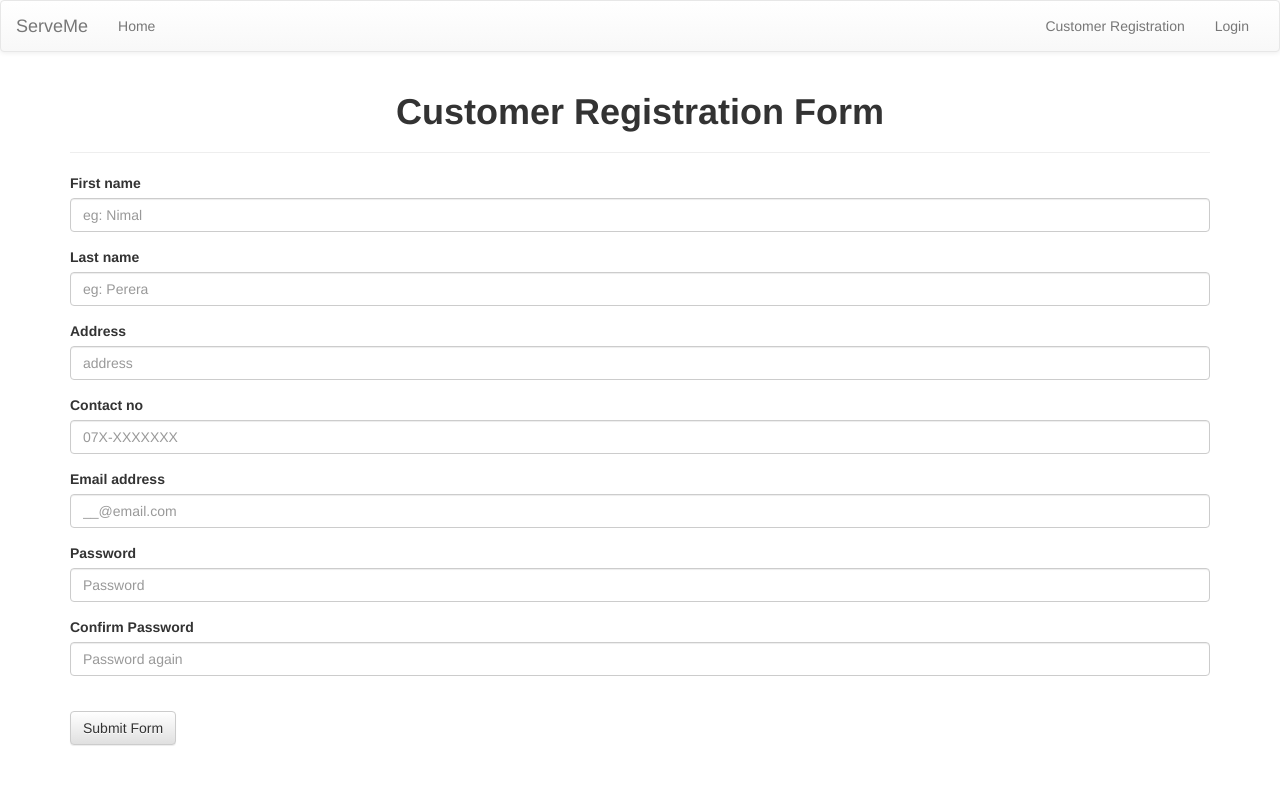
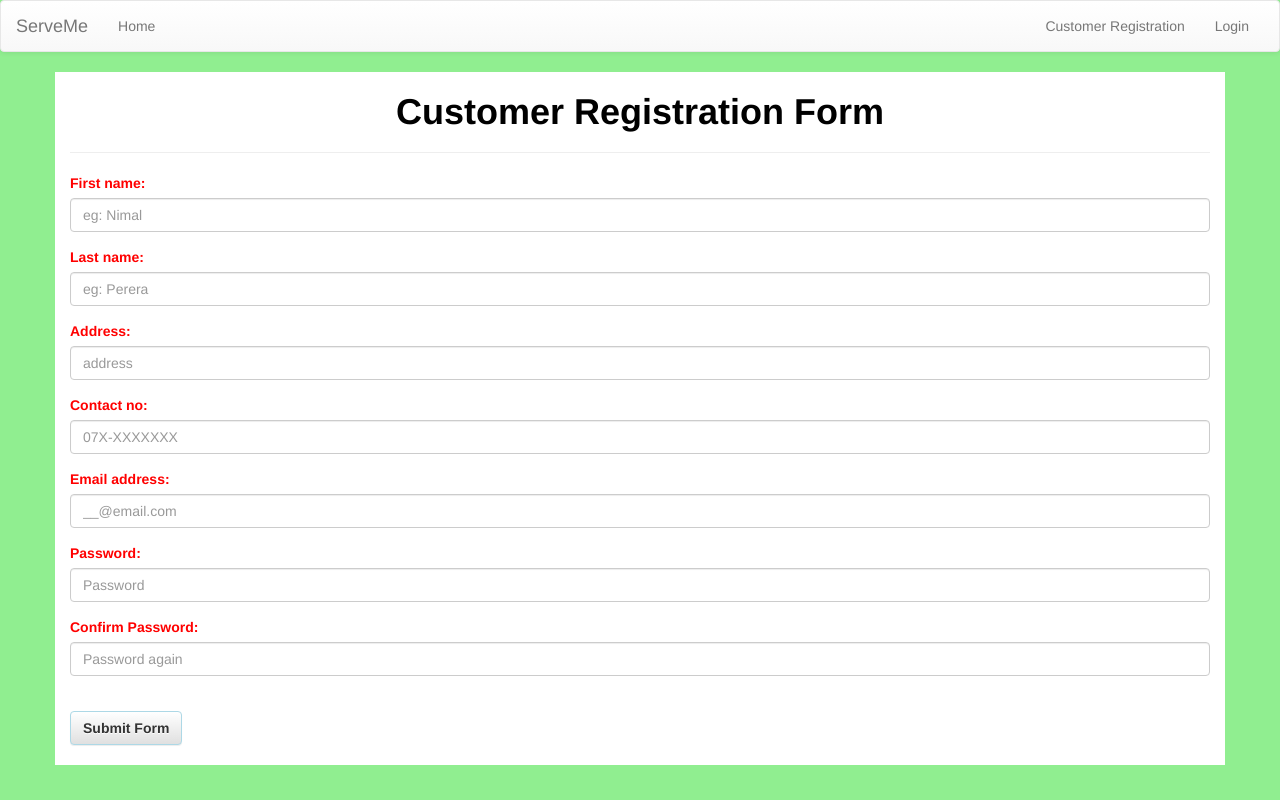
Before and after one commit to Thilini-Fernando/ServeMe-Group, a CodeIgniter app: page /database/index.php/homecont/loadReg in a window 1280 px wide. Run offline with CodeIgniter, Linux system fonts and the light colour scheme; some libraries are stand-ins or nearby versions.

Commit message:
Revert "Revert "vsdsd""
This reverts commit 08c367a03a0220293c1cb8ca4f8698edaeb1fef8.

```diff
--- a/application/config/autoload.php
+++ b/application/config/autoload.php
@@ -58,7 +58,7 @@ $autoload['packages'] = array();
 |
 |	$autoload['libraries'] = array('user_agent' => 'ua');
 */
-$autoload['libraries'] = array('database', 'form_validation', 'session');
+$autoload['libraries'] = array('database', 'form_validation', 'session', 'image_lib');
 
 /*
 | -------------------------------------------------------------------
--- a/application/controllers/LogAdmnCont.php
+++ b/application/controllers/LogAdmnCont.php
@@ -16,7 +16,7 @@ class LogAdmnCont extends CI_Controller{
 			$this->load->model('AdmnModel');
 			$islogged = $this->AdmnModel->loginAdmin();
 
-			if ($islogged) {
+			if ($islogged!=FALSE) {
 				//start admin session
 
 				$admn_det = array(
--- a/application/controllers/LogCustCont.php
+++ b/application/controllers/LogCustCont.php
@@ -18,7 +18,7 @@ class LogCustCont extends CI_Controller
 			$this->load->model('CustModel');
 			$isLog = $this->CustModel->logCustomer();
 
-			if ($isLog) {
+			if ($isLog!=FALSE) {
 				//start of session
 
 				$user_det = array(
--- a/application/views/Admin_Profile/HnF/admn_header.php
+++ b/application/views/Admin_Profile/HnF/admn_header.php
@@ -41,6 +41,8 @@
 	        <li><a href="<?php echo base_url('index.php/AdminCont/addNewAdmin') ?>">Admin Registration</a></li>
 	        <li><a href="#">Manage food items</a></li>
 	        <li><a href="#">Manage employees</a></li>
+	        <li><a href="#">Manage orders</a></li>
+
 
 	      </ul>
 
--- a/application/views/AdmnLogView.php
+++ b/application/views/AdmnLogView.php
@@ -33,6 +33,9 @@
 			<button type="submit" class="btn btn-default">Login</button>
 
 		<?php echo form_close(); ?>
+
+		<br>
+
 	</div>
 
 <?php include 'HnF/footer.php' ?>
--- a/application/views/HnF/header.php
+++ b/application/views/HnF/header.php
@@ -7,7 +7,7 @@
 <!DOCTYPE html>
 <html>
 <head>
-	<title>ServeMe</title>
+	<title>ServeMe Page</title>
 
 	<!-- Latest compiled and minified CSS -->
 <link rel="stylesheet" href="https://maxcdn.bootstrapcdn.com/bootstrap/3.3.7/css/bootstrap.min.css" integrity="sha384-BVYiiSIFeK1dGmJRAkycuHAHRg32OmUcww7on3RYdg4Va+PmSTsz/K68vbdEjh4u" crossorigin="anonymous">
@@ -15,6 +15,13 @@
 <!-- Optional theme -->
 <link rel="stylesheet" href="https://maxcdn.bootstrapcdn.com/bootstrap/3.3.7/css/bootstrap-theme.min.css" integrity="sha384-rHyoN1iRsVXV4nD0JutlnGaslCJuC7uwjduW9SVrLvRYooPp2bWYgmgJQIXwl/Sp" crossorigin="anonymous">
 
+<link rel="stylesheet" type="text/css" href="<?php echo base_url()?>assets/CSS/styles.css">
+
+<style type="text/css">
+	.myForm{
+		background-color: yellow;
+	}
+</style>
 
 </head>
 <body>
--- a/application/views/LoginView.php
+++ b/application/views/LoginView.php
@@ -27,7 +27,10 @@
 
 			<button type="submit" class="btn btn-default">Login</button>
 
+
 		<?php echo form_close(); ?>
+
+		<br>
 	</div>
 
 <?php include 'HnF/footer.php' ?>
--- a/application/views/RegView.php
+++ b/application/views/RegView.php
@@ -8,7 +8,8 @@
 
 		<?php if($this->session->flashdata('msg')){
 			echo "<h2>"."<SMALL>".$this->session->flashdata('msg')."</SMALL>"."</h2>";
-		} ?>
+		}
+		?>
 
 		<hr>
 
@@ -16,31 +17,33 @@
 		<?php echo form_open('RegCustCont/regCust'); ?>
 
 				<div class="form-group">
-			    <label for="exampleInputEmail1">First name</label>
-		    	<input type="text" class="form-control" id="exampleInputEmail1" placeholder="eg: Nimal" name ="fnm">
+					<label for="exampleInputEmail1">First name: </label>
+
+					<input type="text" class="form-control" id="Input name" placeholder="eg: Nimal" name ="fnm">
 				</div>
 				<div class="form-group">
-			    <label for="exampleInputPassword1">Last name</label>
-			    <input type="text" class="form-control" id="exampleInputPassword1" placeholder="eg: Perera" name="lnm">
+					<label for="exampleInputEmail1">Last name: </label>
+					<input type="text" class="form-control" id="Input name" placeholder="eg: Perera" name="lnm">
 				</div>
 				<div class="form-group">
-				<label for="exampleInputEmail1">Address</label>
+					<label for="exampleInputEmail1">Address: </label>
 					<input type="text" class="form-control" id="exampleInputEmail1" placeholder="address" name="addr">
 				</div>
 				<div class="form-group">
-			    <label for="exampleInputPassword1">Contact no</label>
-			    <input type="text" class="form-control" id="exampleInputPassword1" placeholder="07X-XXXXXXX" name="cntct">
+					<label for="exampleInputEmail1">Contact no: </label>
+					<input type="text" class="form-control" id="input contact" placeholder="07X-XXXXXXX" name="cntct">
 				</div>
 				<div class="form-group">
-			    <label for="exampleInputEmail1">Email address</label>
+					<label for="exampleInputEmail1">Email address: </label>
 					<input type="email" class="form-control" id="exampleInputEmail1" placeholder="__@email.com" name="eml">
+
 				</div>
 				<div class="form-group">
-			    <label for="exampleInputPassword1">Password</label>
+					<label for="exampleInputPassword1">Password: </label>
 					<input type="password" class="form-control" id="exampleInputPassword1" placeholder="Password" name="pwd">
 				</div>
 				<div class="form-group">
-			    <label for="exampleInputPassword1">Confirm Password</label>
+					<label for="exampleInputPassword1">Confirm Password: </label>
 					<input type="password" class="form-control" id="exampleInputPassword1" placeholder="Password again" name="pwd_a">
 				</div>
 
@@ -48,7 +51,11 @@
 
 				<button type="submit" class="btn btn-default">Submit Form</button>
 
+			<br>
+
 		<?php echo form_close(); ?>
+
+		<br>
 
 	</div>
 
--- /dev/null
+++ b/assets/CSS/styles.css
@@ -0,0 +1,29 @@
+body{
+	background-color:lightgreen;
+}
+h1{
+	background-color: transparent;
+	color: black;
+	border-color: transparent;
+}
+.container{
+	background-color:white;
+	color: red;
+	border-color: black;
+}
+
+.btn {
+  display: inline-grid;
+  font-weight: bold;
+  text-align: center;
+  text-decoration-color: grey;
+  border-color: lightblue;
+  white-space: nowrap;
+  vertical-align: middle;
+  -webkit-user-select: none;
+     -moz-user-select: none;
+      -ms-user-select: none;
+          user-select: none;
+
+
+}
```
Also changed, not shown: application/models/AdmnModel.php (+7 -3 lines), application/views/HomeView.php (+12 -3 lines), assets/myOne.jpg (added). Lines whose indentation alone changed are shown as unchanged.
